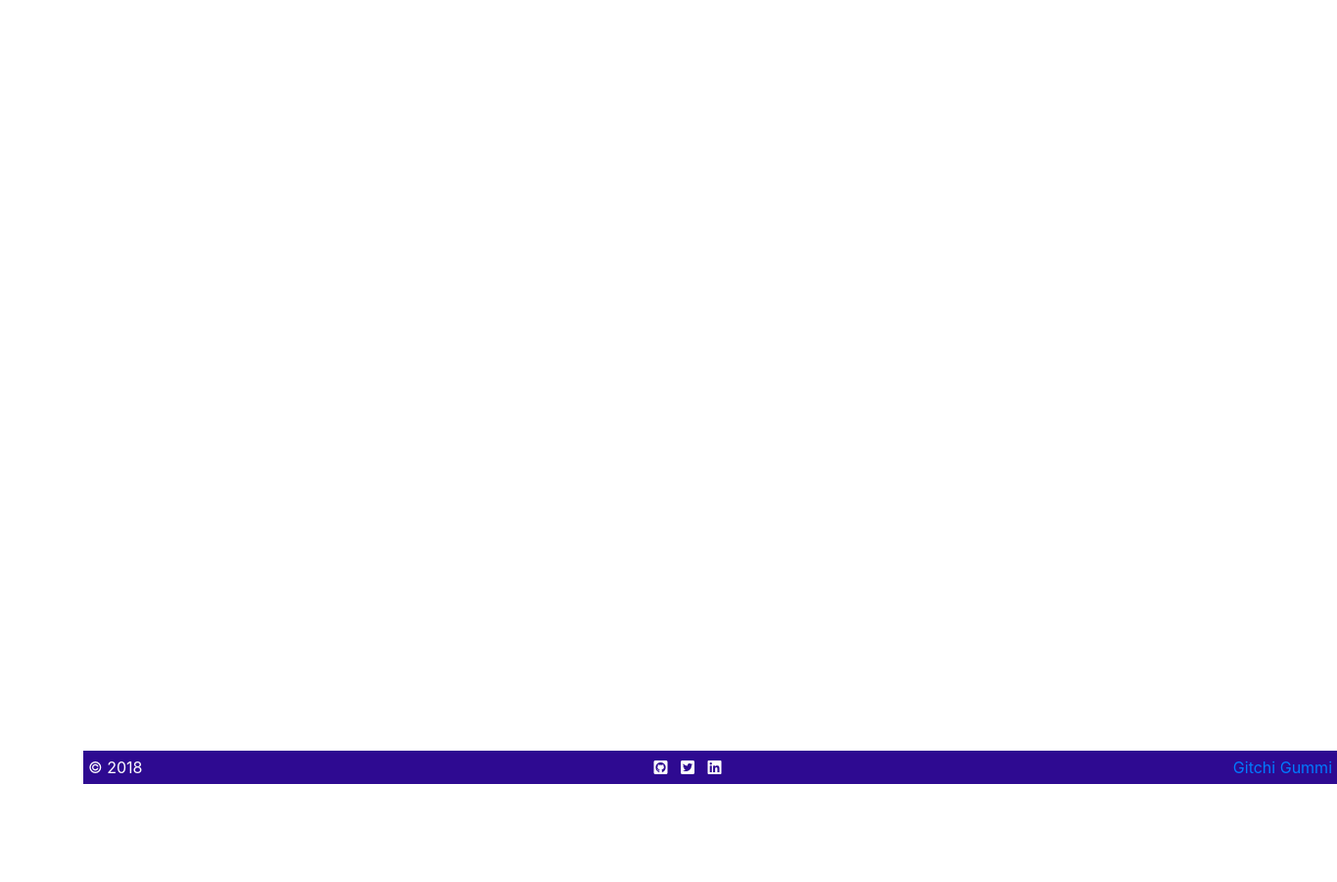
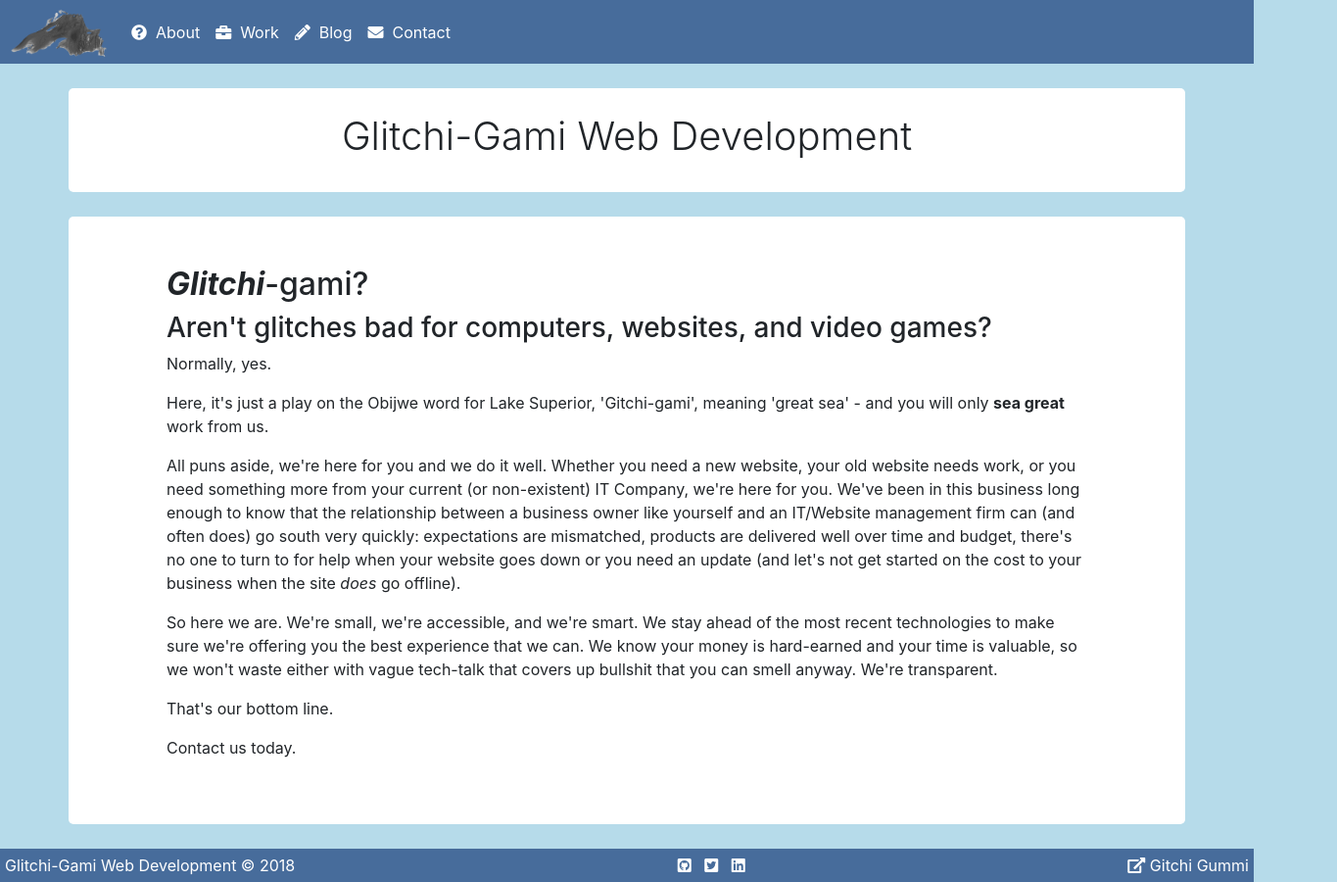
Before and after one commit to cjaro/studious-adventure, a website: page index.html at #!/contact in a window 1280 px wide. Shown: the whole page at 98% size, 1365 px wide, since content can reach past the window. Before the commit the page ends 800 px from the top, so only its background shows below. Drawn offline with nearby package versions, Linux system fonts and the light colour scheme; some packages are replaced by stand-ins of ours.

Commit message:
updates n such

```diff
--- a/app.js
+++ b/app.js
@@ -1,13 +1,13 @@
 var app = angular.module('ggApp', ['ngRoute']);
 
-app.config(function($routeProvider) {
+app.config(['$routeProvider', function($routeProvider) {
     $routeProvider
         .when('/', {
-                templateUrl : 'views/main.html',
+            templateUrl : '/views/main.html',
             controller  : 'MainController'
         })
         .when('/about', {
-                templateUrl : 'views/about.html',
+            templateUrl : '/views/about.html',
             controller  : 'AboutController'
         })
         .when('/work', {
@@ -15,10 +15,13 @@ app.config(function($routeProvider) {
           controller: 'WorkController'
         })
         .when('/contact', {
-                templateUrl : 'views/contact.html',
+            templateUrl : '/views/contact.html',
             controller  : 'ContactController'
+        })
+        .otherwise({
+            redirectTo: '/'
         });
-    });
+}]);
 
     // create the controller and inject Angular's $scope
     app.controller('MainController', function($scope) {
--- a/css/styles.css
+++ b/css/styles.css
@@ -8,18 +8,34 @@ body{
   margin: 25px auto;
   border-radius: 5px;
   background-color: #fff;
+  padding: 25px 50px;
+}
+.main{
+  background-color: #fff;
+  border-radius: 5px;
 }
 .titleSpan {
   margin: 0 -3px !important
 }
+.navbar{
+  background-color: #476C9B  !important;
+  padding: 0 !important;
+  color: #fff
+}
 .navbar a {
   color: #fff !important
 }
-a.nav-link{
+a.nav-link, {
   color: #fff;
 }
+a:hover{
+  color: #77BA99 !important;
+}
+a.navbar-brand img:hover{
+  -webkit-filter:drop-shadow(8px 8px 10px white) !important;
+  filter: drop-shadow(8px 8px 10px white) !important;
+}
 .footer{
-  position: absolute;
   width: 100%;
   line-height: 1.5em;
   padding: 5px;
@@ -35,6 +51,9 @@ a.nav-link{
   float: right !important;
   color: #fff;
 }
+.footer > .span-2 a {
+  color: #fff
+}
 .footer > .span-3, .footer > .span-3 i{
   margin: auto !important;
   color: #fff;
--- a/index.html
+++ b/index.html
@@ -1,5 +1,5 @@
 <!DOCTYPE html>
-<html lang="en" dir="ltr"  >
+<html lang="en" dir="ltr">
 
 <head>
   <meta charset="utf-8">
@@ -12,7 +12,6 @@
   <script src="https://stackpath.bootstrapcdn.com/bootstrap/4.1.0/js/bootstrap.min.js" integrity="sha384-uefMccjFJAIv6A+rW+L4AHf99KvxDjWSu1z9VI8SKNVmz4sk7buKt/6v9KI65qnm" crossorigin="anonymous"></script>
   <!-- AngularJS -->
   <script src="https://cdnjs.cloudflare.com/ajax/libs/angular.js/1.6.5/angular.min.js"></script>
-  <script src="https://cdnjs.cloudflare.com/ajax/libs/angular.js/1.6.5/angular-route.js"></script>
   <!-- FontAwesome 5 -->
   <link rel="stylesheet" href="https://use.fontawesome.com/releases/v5.0.10/css/all.css" integrity="sha384-+d0P83n9kaQMCwj8F4RJB66tzIwOKmrdb46+porD/OvrJ+37WqIM7UoBtwHO6Nlg" crossorigin="anonymous">
   <!-- Font - Roboto -->
@@ -24,23 +23,66 @@
 
 </head>
 
-<body ng-app="ggApp" class="container">
+<body ng-app="ggApp">
 
-  <header ng-include="views/templates/nav-header.html"></header>
+<header>
+  <span ng-controller="NavController">
+    <nav class="navbar navbar-expand-md bg-light navbar-light">
+      <a class="navbar-brand" href="#">
+        <img src="images/Superior1.png" style="max-height: 100%; width:100px; -webkit-filter: grayscale(100%);filter: grayscale(100%); margin-left: 10px;">
+        </a>
+        <button class="navbar-toggler" type="button" data-toggle="collapse" data-target="#collapsibleNavbar">
+          <span><i class="fas fa-chevron-down" style="color:#fff;"></i></span>
+        </button>
+        <div class="collapse navbar-collapse" id="collapsibleNavbar">
+          <ul class="navbar-nav">
+            <li class="nav-item">
+              <a class="nav-link" href="#about"><i class="fas fa-question-circle"></i>&nbsp; About</a>
+            </li>
+            <li class="nav-item">
+              <a class="nav-link" href="#work"><i class="fas fa-briefcase"></i>&nbsp; Work</a>
+            </li>
+            <li class="nav-item">
+              <a class="nav-link" href="#blog"><i class="fas fa-pencil-alt"></i>&nbsp; Blog</a>
+            </li>
+            <li class="nav-item">
+              <a class="nav-link" href="#contact"><i class="fas fa-envelope"></i>&nbsp; Contact</a>
+            </li>
+          </ul>
+        </div>
+      </nav>
+    </span>
+</header>
+<div class="container">
+  <h1 style="text-align: center; font-weight: 300">Glitchi-Gami Web Development</h1>
+</div>
 
-  <main ng-view></main>
+    <div class="container">
+      <main class="main">
+        <div class="col-md-12" style="padding: 25px 50px;">
+          <h2><b><em>Glitchi</em></b>-gami?</h2>
+          <h3>Aren't glitches bad for computers, websites, and video games?</h3>
+          <p>Normally, yes. </p>
+            <p>Here, it's just a play on the Obijwe word for Lake Superior, 'Gitchi-gami', meaning 'great sea' - and you will only <b>sea great</b> work from us.</p>
+          <p>All puns aside, we're here for you and we do it well. Whether you need a new website, your old website needs work, or you need something more from your current (or non-existent) IT Company, we're here for you. We've been in this business long enough to know that the relationship between a business owner like yourself and an IT/Website management firm can (and often does) go south very quickly: expectations are mismatched, products are delivered well over time and budget, there's no one to turn to for help when your website goes down or you need an update (and let's not get started on the cost to your business when the site <em>does</em> go offline).</p>
+          <p>So here we are. We're small, we're accessible, and we're smart. We stay ahead of the most recent technologies to make sure we're offering you the best experience that we can. We know your money is hard-earned and your time is valuable, so we won't waste either with vague tech-talk that covers up bullshit that you can smell anyway. We're transparent.</p>
+          <p>That's our bottom line.</p>
+          <p>Contact us today.</p>
+        </div>
+      </main>
+    </div>
 
   </body>
 
-<footer class="footer" style="background-color:#2E0A91 !important;">
-  <span class="span-1">&copy;
+  <footer class="footer" style="background-color:#476C9B !important;">
+    <span class="span-1">Glitchi-Gami Web Development &copy;
       <script type="text/javascript">
       document.write(new Date().getFullYear());
       </script></span>
       <span class="span-3">
         <i class="fab fa-github-square"></i> &nbsp; <i class="fab fa-twitter-square"></i> &nbsp; <i class="fab fa-linkedin"></i>
       </span>
-    <span class="span-2"><a href="https://www.lakesuperior.com/the-lake/lake-superior/281almanac/">Gitchi Gummi</a></span>
+      <span class="span-2"><a href="https://www.lakesuperior.com/the-lake/lake-superior/281almanac/"><i class="fas fa-external-link-alt"></i>&nbsp;Gitchi Gummi</a></span>
     </footer>
 
     </html>
```
Also changed, not shown: views/contact.html (+7 -2 lines), views/main.html (+1 -2 lines), 1 other file. Lines whose indentation alone changed are shown as unchanged.
